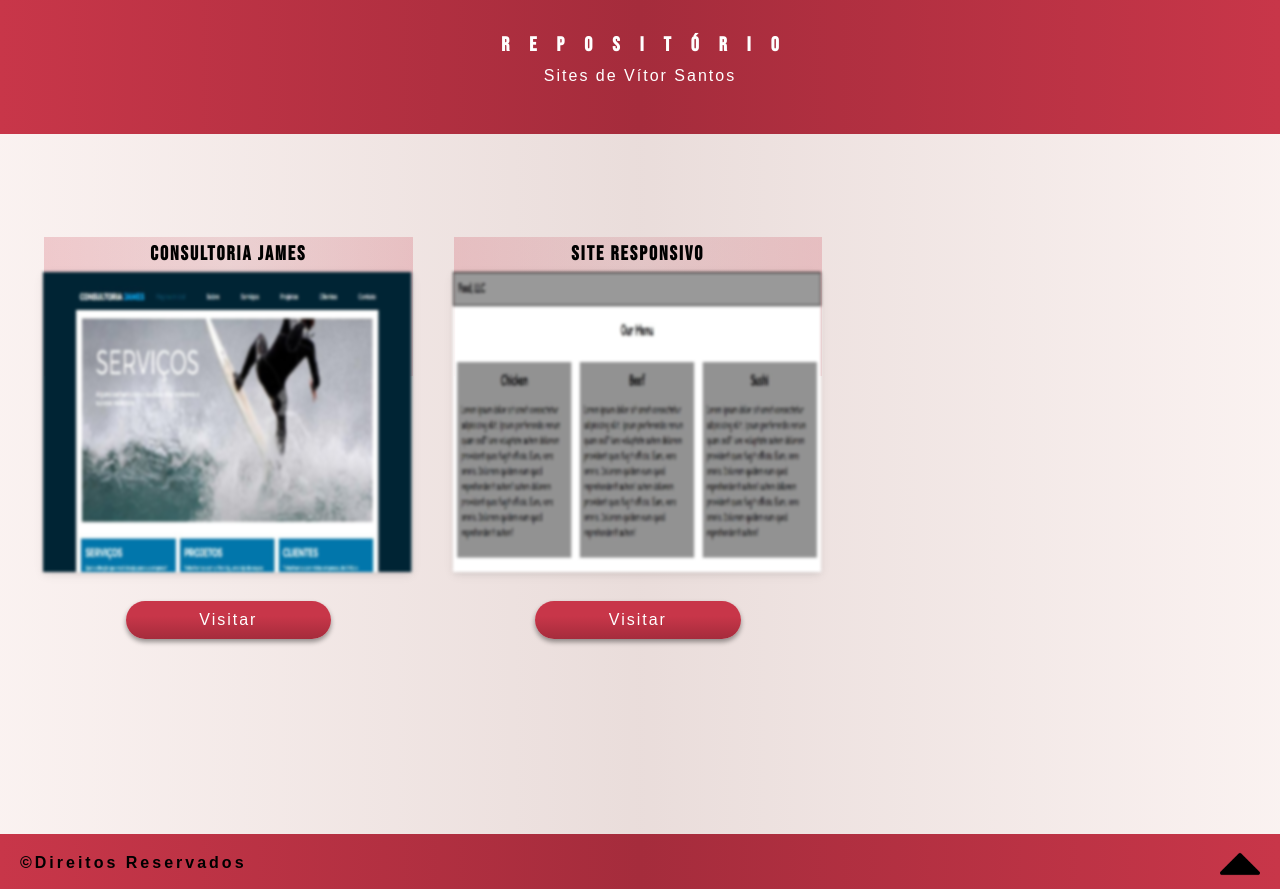
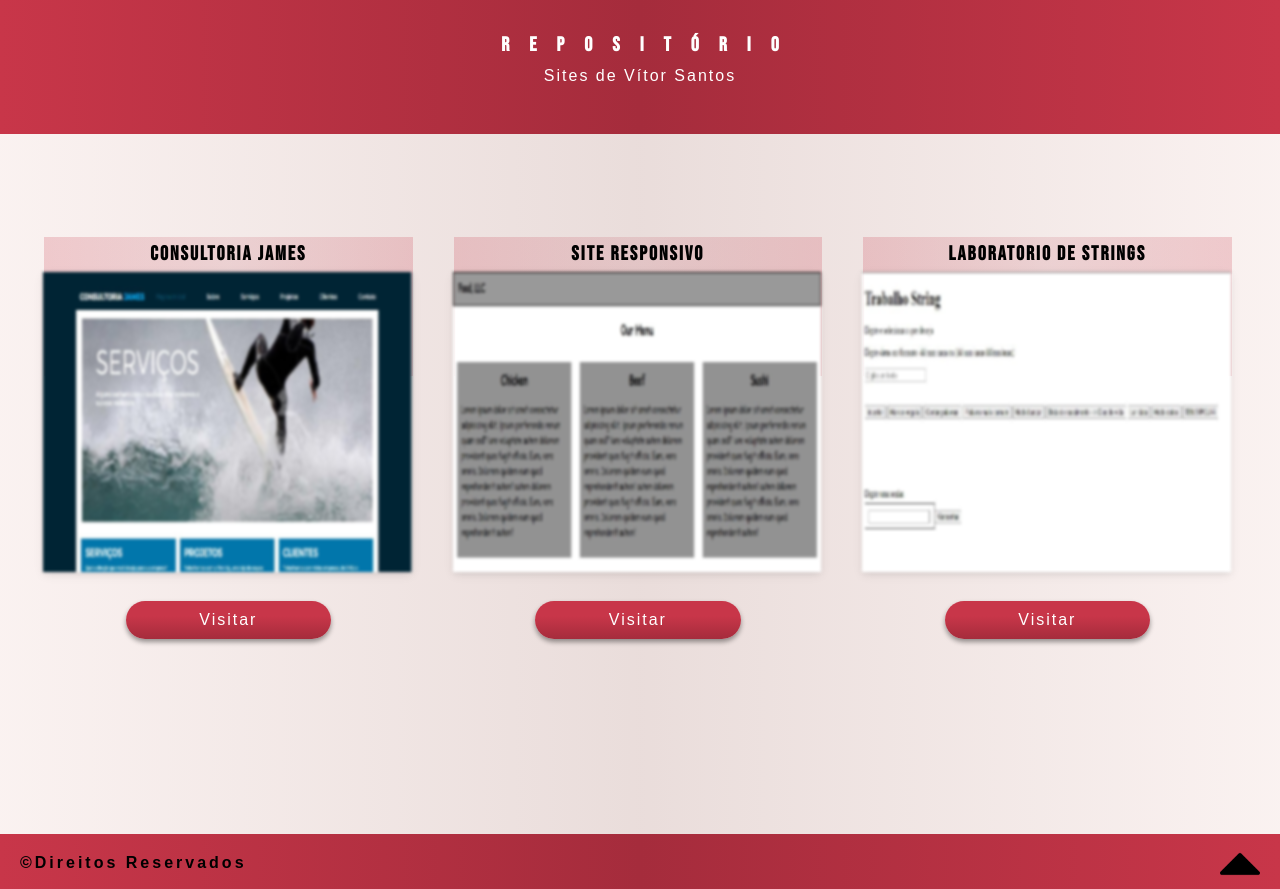
Before and after one commit to vitoroliveiracg/repositorio, a plain HTML site: page index.html in a window 1280 px wide. Drawn offline with Linux system fonts and the light colour scheme; a web font is replaced by a local one.

Commit message:
site novo commit

```diff
--- a/index.html
+++ b/index.html
@@ -23,7 +23,7 @@
         <h2>Consultoria James</h2>
         <p>Site feito com intuito de replicar modelo <br><br><br><br></p>
       </div>
-      <img src="img/JamesCo1.JPG" alt="Site-1">
+      <img src="img/JamesCo1.JPG" alt="Site-3">
       <div class="link-conteiner">
         <a href="https://chiquinhogaveao.github.io/consultoria-james/" target="_blank">Visitar</a>
       </div>
@@ -41,6 +41,18 @@
       </div>
     </div>
 
+    <div class="c-jc">
+
+      <div class="titulo-descricao">
+        <h2>Laboratorio de strings</h2>
+        <p>Site feito com intuito de treinar javascript<br><br><br><br></p>
+      </div>
+      <img src="img/strings.JPG" alt="Site-1">
+      <div class="link-conteiner">
+        <a href="https://chiquinhogaveao.github.io/Laboratorio-string/" target="_blank">Visitar</a>
+      </div>
+    </div>
+
   </main>
 
   <footer>
```
Also changed, not shown: img/strings.JPG (added).
